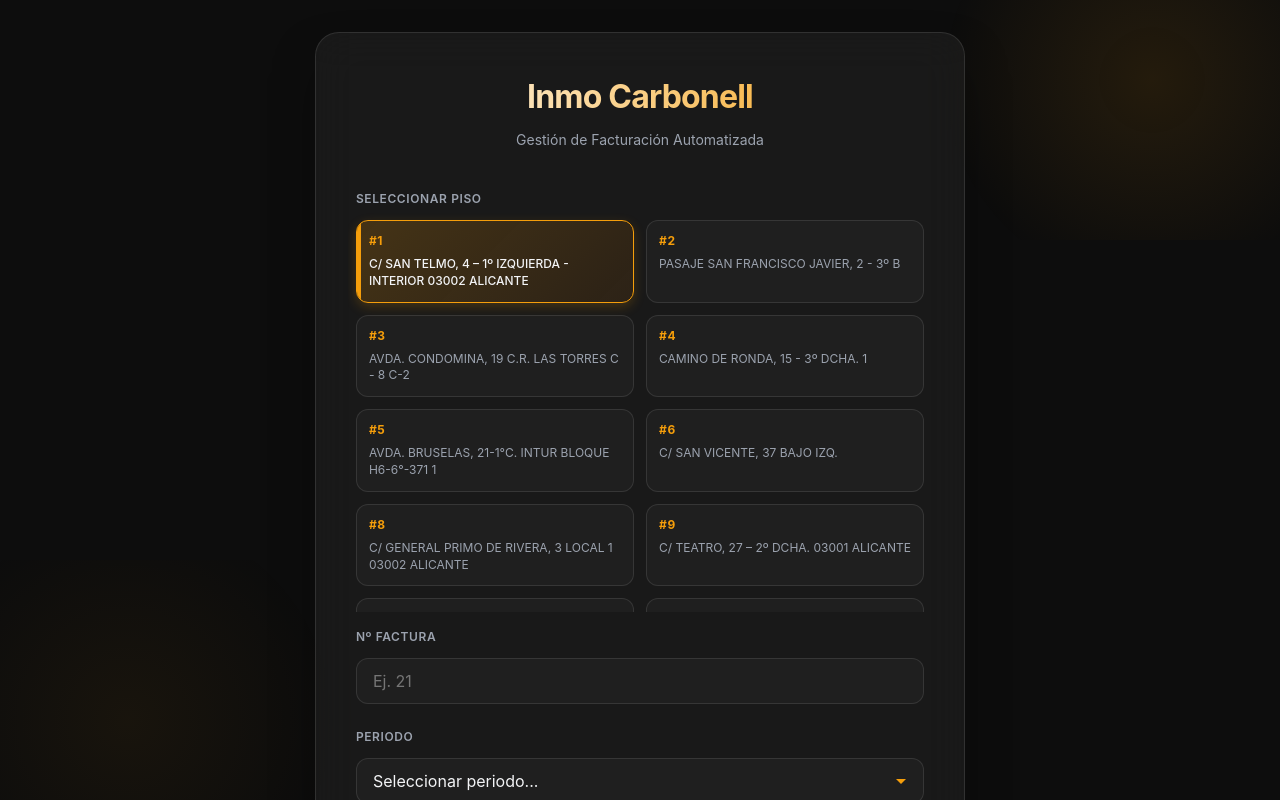
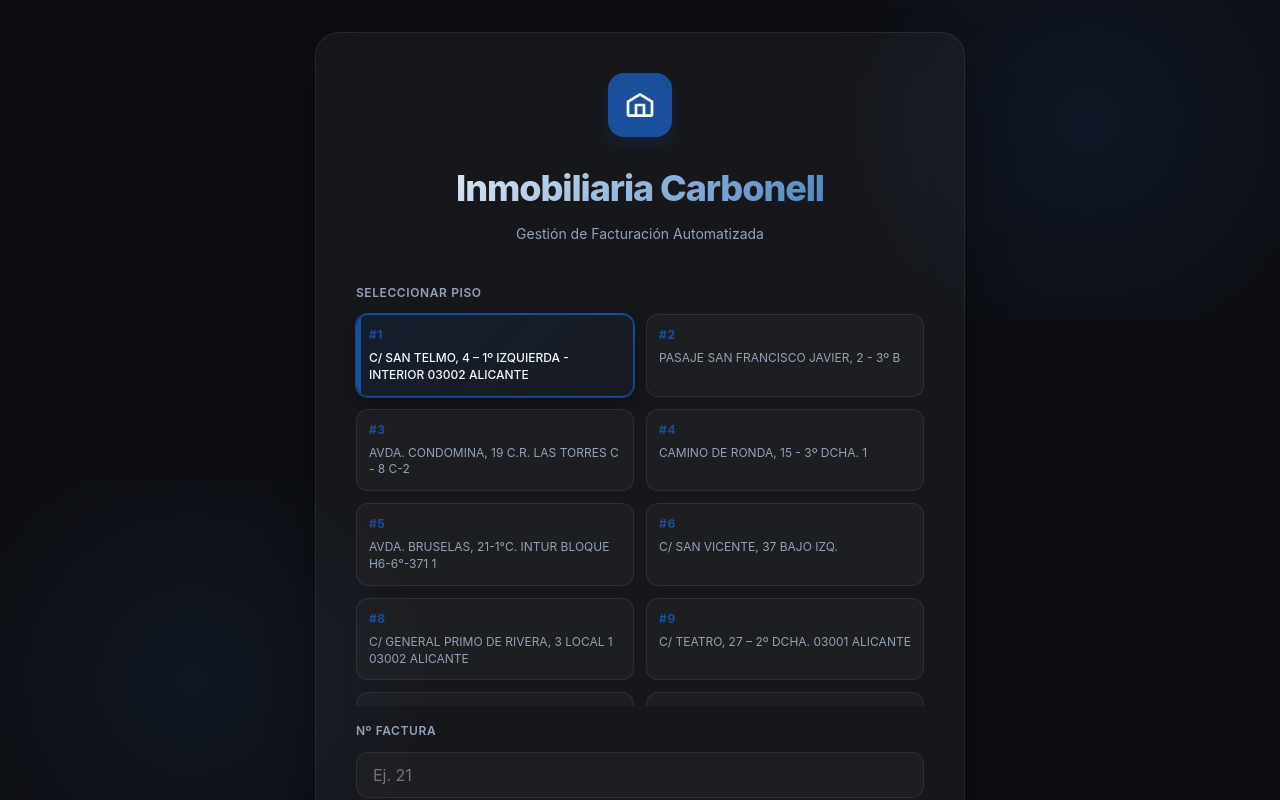
Before and after one commit to andrescanal12/inmo-carbonell-dashboard, a React (Vite) app: page / in a window 1280 px wide. Shown: the top 800 px of the page. Built offline with nearby package versions, Linux system fonts and the light colour scheme.

Commit message:
Enhance UI with elegant navy blue theme based on logo

```diff
--- a/src/App.css
+++ b/src/App.css
@@ -33,11 +33,32 @@ header {
 }
 
 h1 {
-  font-size: 2rem;
-  background: linear-gradient(to right, #ffffff, #f59e0b);
+  font-size: 2.25rem;
+  font-weight: 800;
+  background: linear-gradient(135deg, #ffffff 0%, var(--accent-secondary) 100%);
+  background-clip: text;
   -webkit-background-clip: text;
   -webkit-text-fill-color: transparent;
   margin-bottom: 0.5rem;
+  letter-spacing: -0.03em;
+}
+
+.logo-placeholder {
+  width: 64px;
+  height: 64px;
+  margin: 0 auto 1.5rem;
+  background: var(--accent-color);
+  border-radius: 16px;
+  display: flex;
+  align-items: center;
+  justify-content: center;
+  color: white;
+  box-shadow: 0 8px 16px rgba(26, 79, 156, 0.2);
+}
+
+.logo-placeholder svg {
+  width: 32px;
+  height: 32px;
 }
 
 .subtitle {
@@ -90,7 +111,7 @@ select:focus {
   outline: none;
   border-color: var(--accent-color);
   background: rgba(255, 255, 255, 0.06);
-  box-shadow: 0 0 0 4px rgba(245, 158, 11, 0.1);
+  box-shadow: 0 0 0 4px rgba(26, 79, 156, 0.15);
 }
 
 /* Grid de apartamentos */
@@ -135,14 +156,14 @@ select:focus {
 
 .apartment-card:hover {
   background: rgba(255, 255, 255, 0.08);
-  border-color: rgba(245, 158, 11, 0.3);
+  border-color: rgba(26, 79, 156, 0.4);
   transform: translateY(-2px);
 }
 
 .apartment-card.active {
-  background: linear-gradient(135deg, rgba(245, 158, 11, 0.2), rgba(217, 119, 6, 0.1));
+  background: linear-gradient(135deg, rgba(26, 79, 156, 0.15), rgba(44, 108, 180, 0.05));
   border-color: var(--accent-color);
-  box-shadow: 0 4px 12px rgba(245, 158, 11, 0.2);
+  box-shadow: 0 8px 20px rgba(0, 0, 0, 0.3), 0 0 0 1px var(--accent-color);
 }
 
 .apartment-card.active::before {
@@ -167,6 +188,7 @@ select:focus {
   color: var(--text-secondary);
   line-height: 1.4;
   display: -webkit-box;
+  line-clamp: 3;
   -webkit-line-clamp: 3;
   -webkit-box-orient: vertical;
   overflow: hidden;
@@ -180,22 +202,26 @@ select:focus {
 .btn-primary {
   width: 100%;
   background: var(--accent-color);
-  color: #000;
+  color: white;
   border: none;
   border-radius: 12px;
   padding: 1rem;
   font-weight: 700;
+  font-size: 1rem;
+  text-transform: uppercase;
+  letter-spacing: 0.05em;
   cursor: pointer;
-  transition: all 0.3s ease;
+  transition: all 0.3s cubic-bezier(0.16, 1, 0.3, 1);
   margin-top: 1rem;
   position: relative;
   overflow: hidden;
+  box-shadow: 0 4px 15px rgba(26, 79, 156, 0.3);
 }
 
 .btn-primary:hover {
   background: var(--accent-secondary);
   transform: translateY(-2px);
-  box-shadow: 0 8px 20px rgba(245, 158, 11, 0.3);
+  box-shadow: 0 8px 25px rgba(26, 79, 156, 0.4);
 }
 
 .btn-primary:active {
@@ -214,8 +240,8 @@ select:focus {
   height: 20px;
   top: calc(50% - 10px);
   left: calc(50% - 10px);
-  border: 2px solid rgba(0, 0, 0, 0.1);
-  border-top-color: #000;
+  border: 2px solid rgba(255, 255, 255, 0.2);
+  border-top-color: #fff;
   border-radius: 50%;
   animation: spin 0.8s linear infinite;
 }
--- a/src/App.jsx
+++ b/src/App.jsx
@@ -71,7 +71,13 @@ function App() {
     <div className="container">
       <div className="dashboard-card">
         <header>
-          <h1>Inmo Carbonell</h1>
+          <div className="logo-placeholder">
+            <svg viewBox="0 0 24 24" fill="none" xmlns="http://www.w3.org/2000/svg">
+              <path d="M3 9.5L12 4L21 9.5V19C21 19.5523 20.5523 20 20 20H4C3.44772 20 3 19.5523 3 19V9.5Z" stroke="currentColor" strokeWidth="2" strokeLinecap="round" strokeLinejoin="round" />
+              <path d="M9 20V12H15V20" stroke="currentColor" strokeWidth="2" strokeLinecap="round" strokeLinejoin="round" />
+            </svg>
+          </div>
+          <h1>Inmobiliaria Carbonell</h1>
           <p className="subtitle">Gestión de Facturación Automatizada</p>
         </header>
 
--- a/src/index.css
+++ b/src/index.css
@@ -1,11 +1,12 @@
 :root {
-  --bg-color: #0d0d0d;
-  --card-bg: rgba(255, 255, 255, 0.05);
-  --accent-color: #f59e0b; /* Gold/Amber */
-  --accent-secondary: #d97706;
-  --text-primary: #f3f4f6;
-  --text-secondary: #9ca3af;
-  --glass-border: rgba(255, 255, 255, 0.1);
+  --bg-color: #0d0e12;
+  --card-bg: rgba(255, 255, 255, 0.04);
+  --accent-color: #1a4f9c;
+  /* Navy Blue from Logo */
+  --accent-secondary: #2c6cb4;
+  --text-primary: #f8fafc;
+  --text-secondary: #94a3b8;
+  --glass-border: rgba(255, 255, 255, 0.08);
   --success-color: #10b981;
   --error-color: #ef4444;
 }
@@ -33,9 +34,9 @@ body::before {
   position: fixed;
   top: -10%;
   right: -10%;
-  width: 40%;
-  height: 40%;
-  background: radial-gradient(circle, rgba(245, 158, 11, 0.1) 0%, transparent 70%);
+  width: 50%;
+  height: 50%;
+  background: radial-gradient(circle, rgba(26, 79, 156, 0.15) 0%, transparent 70%);
   z-index: -1;
 }
 
@@ -44,13 +45,15 @@ body::after {
   position: fixed;
   bottom: -10%;
   left: -10%;
-  width: 40%;
-  height: 40%;
-  background: radial-gradient(circle, rgba(245, 158, 11, 0.05) 0%, transparent 70%);
+  width: 50%;
+  height: 50%;
+  background: radial-gradient(circle, rgba(44, 108, 180, 0.1) 0%, transparent 70%);
   z-index: -1;
 }
 
-h1, h2, h3 {
+h1,
+h2,
+h3 {
   font-weight: 700;
   letter-spacing: -0.025em;
 }
@@ -64,7 +67,9 @@ ul {
   list-style: none;
 }
 
-button, input, select {
+button,
+input,
+select {
   font-family: inherit;
   font-size: 1rem;
 }
```
Also changed, not shown: debug-n8n.js (added, +29 -0 lines).
